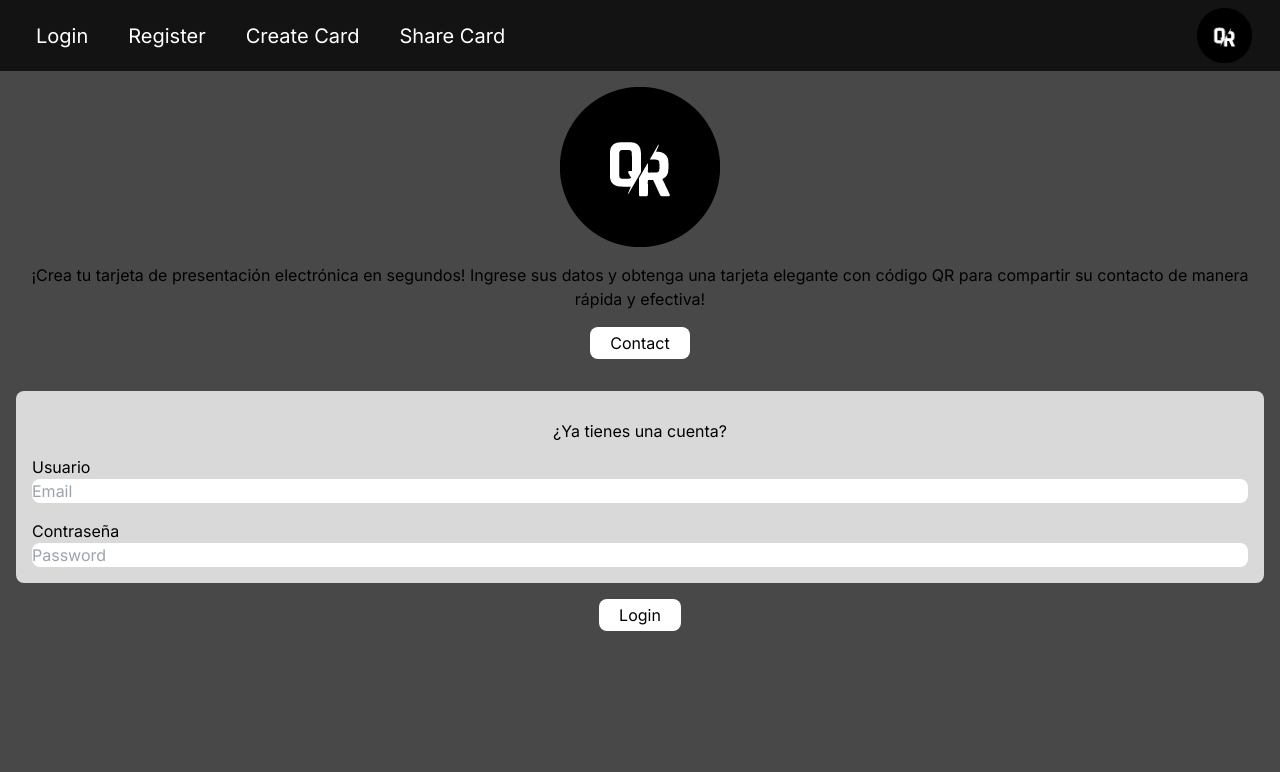
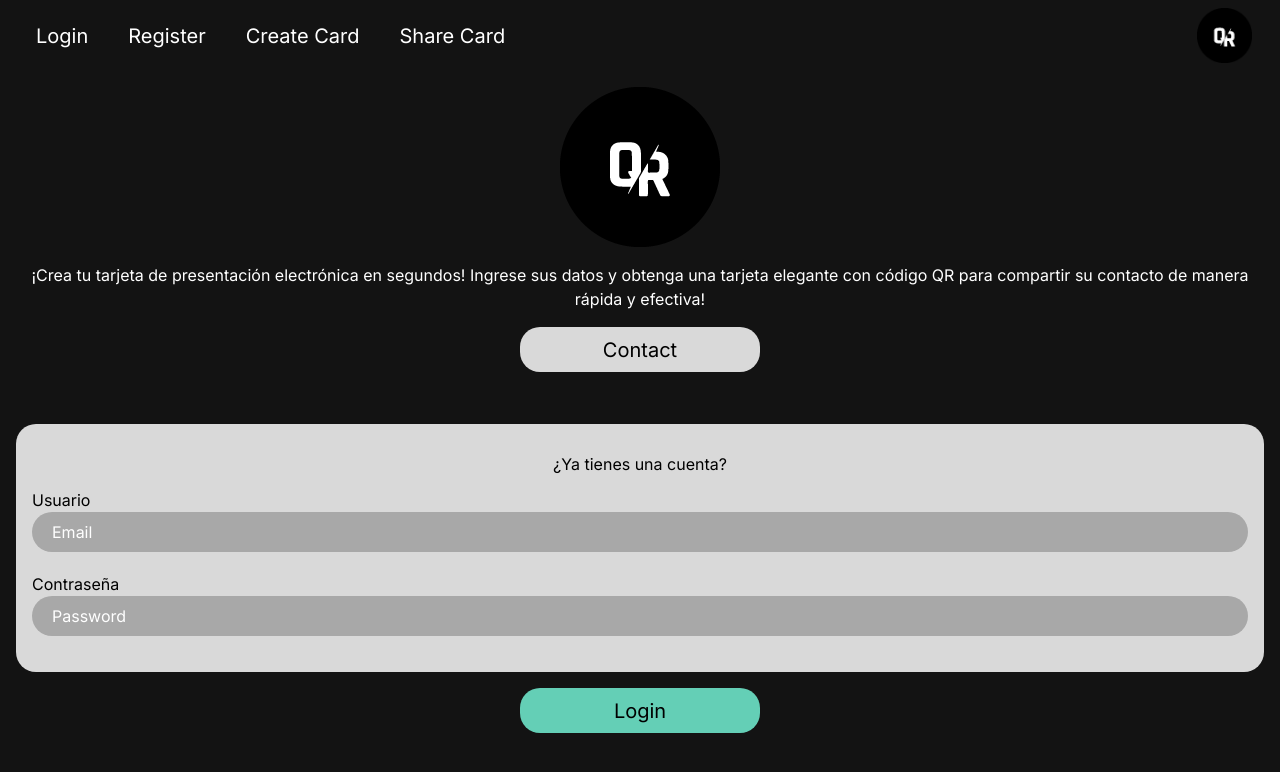
Before and after one commit to oicrruf/presskit-web, a React (Vite) app: page / in a window 1280 px wide. Shown: the top 772 px of the page. Built offline with nearby package versions, Linux system fonts and the light colour scheme.

Commit message:
Cambios en estilos de login siguiendo figma

```diff
--- a/src/App.jsx
+++ b/src/App.jsx
@@ -1,6 +1,7 @@
 import DefaultNavbar from './components/NavBar'
 import CreateCardGeneral from './pages/CreateCardGeneral'
 import Login from './pages/Login'
+import ShareCard from './pages/ShareCard'
 
 function App () {
   return (
--- a/src/pages/Login.jsx
+++ b/src/pages/Login.jsx
@@ -3,22 +3,22 @@ import logo from '../assets/Logo_160x160.png'
 const Login = () => {
   return (
     <>
-      <div className='bg-grey-dark min-h-screen flex flex-col'>
+      <div className='bg-black-medium min-h-screen flex flex-col'>
 
         {/* Sección superior */}
         <section className='bg-grey-light p-4 text-center'>
           <div className='flex items-center justify-center'>
-            <img src={logo} alt="Logo" />
+            <img src={logo} alt='Logo' />
           </div>
           <div className='mt-4'>
-            <h2>
+            <h2 className='text-white'>
               ¡Crea tu tarjeta de presentación electrónica en segundos! Ingrese
               sus datos y obtenga una tarjeta elegante con código QR para
               compartir su contacto de manera rápida y efectiva!
             </h2>
           </div>
           <div className='mt-4'>
-            <button className='btn-contact bg-white rounded-lg px-5 py-1'>
+            <button className='bg-grey w-[240px] h-[45px] rounded-[20px] text-xl mb-5 text-black'>
               Contact
             </button>
           </div>
@@ -26,14 +26,14 @@ const Login = () => {
 
         {/* Sección inferior */}
         <section className='bg-grey-lighter p-4'>
-          <section className='bg-grey rounded-lg p-4'>
+          <section className='bg-grey rounded-[20px] p-4'>
             <div className='my-3 text-center'>
               <h2>¿Ya tienes una cuenta?</h2>
             </div>
             <div>
               <h3>Usuario</h3>
               <input
-                className='rounded-lg mb-4 w-full'
+                className='bg-grey-medium rounded-[20px] mb-5 h-[40px] placeholder:text-white placeholder:ps-5 text-white w-full'
                 type='text'
                 placeholder='Email'
               />
@@ -41,14 +41,14 @@ const Login = () => {
             <div>
               <h3>Contraseña</h3>
               <input
-                className='rounded-lg w-full'
+                className='bg-grey-medium rounded-[20px] mb-5 h-[40px] placeholder:text-white placeholder:ps-5 text-white w-full'
                 type='password'
                 placeholder='Password'
               />
             </div>
           </section>
           <div className='text-center mt-4'>
-            <button className='btn-login bg-white rounded-lg px-5 py-1'>
+            <button className='bg-green w-[240px] h-[45px] rounded-[20px] text-xl mb-5 text-black'>
               Login
             </button>
           </div>
```
